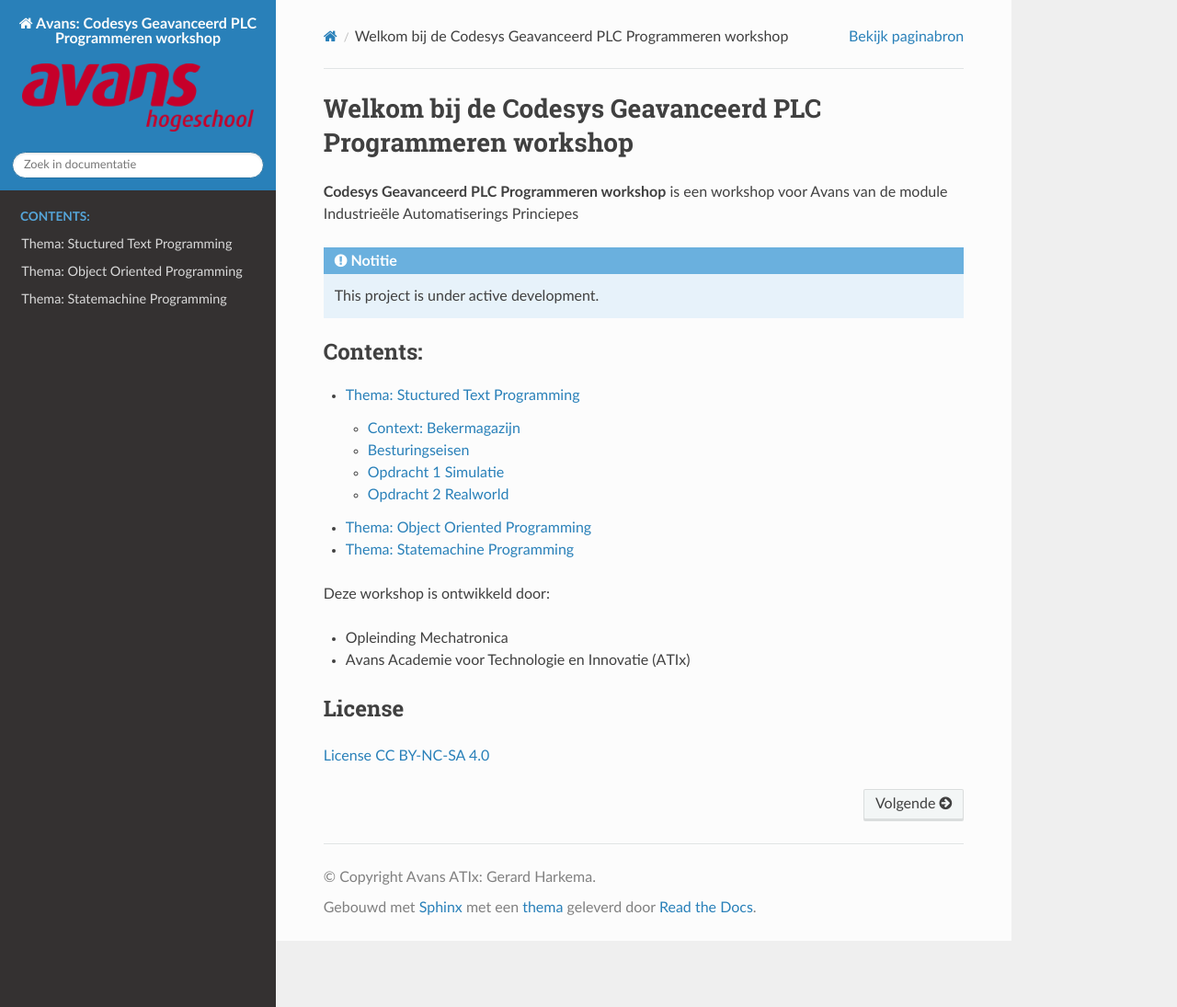
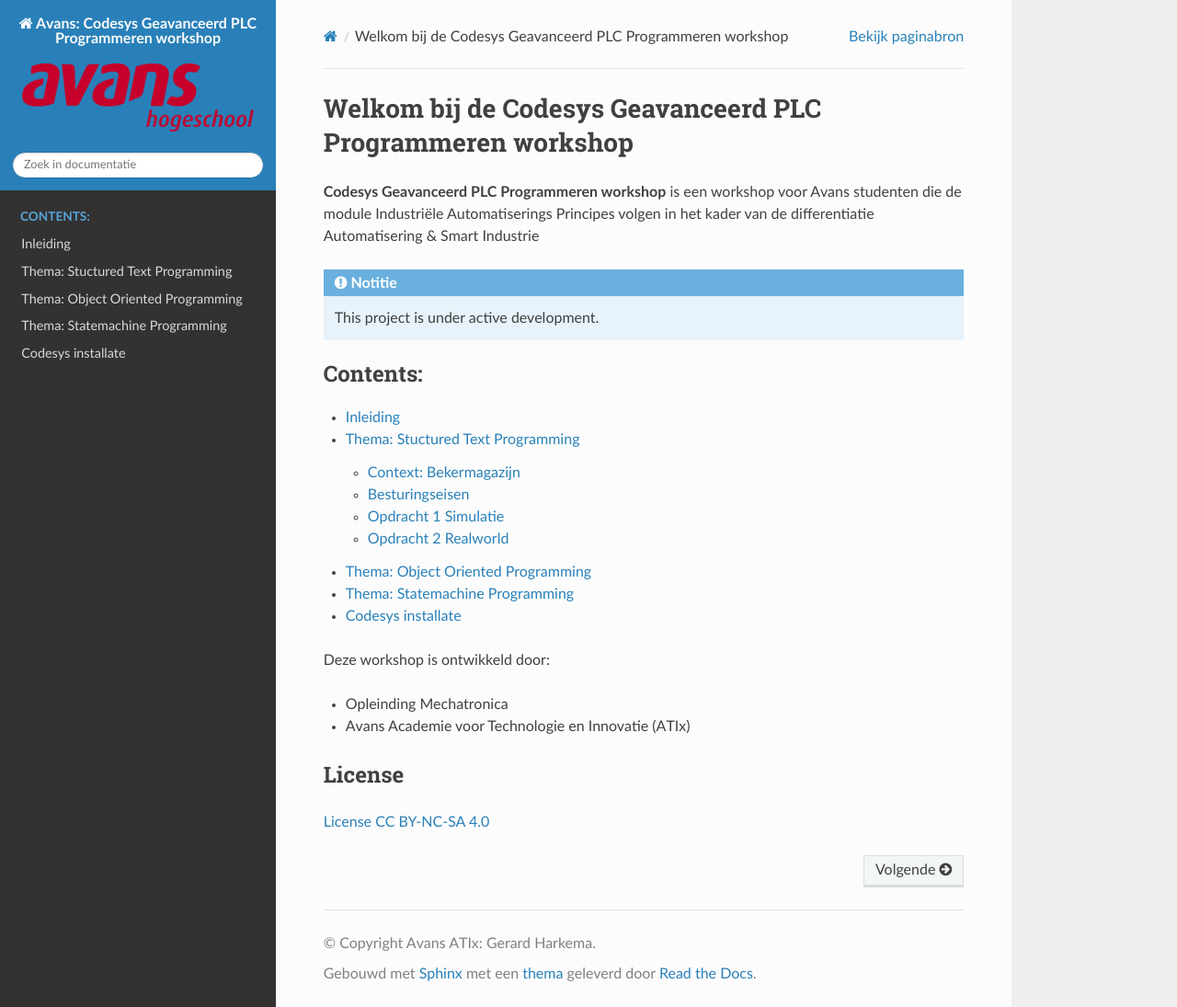
Before and after one commit to AvansMechatronica/CodeSys, a Sphinx documentation site: the page built from documentation/index.rst, in a window 1280 px wide and 1095 px high. Shown: the whole window at 92% size. Built offline with Sphinx 7.4.7 and the Read the Docs theme 3.1.0, drawn with Linux system fonts in a browser that asks for light colours.

Commit message:
20250130

```diff
--- a/documentation/index.rst
+++ b/documentation/index.rst
@@ -6,26 +6,28 @@
 Welkom bij de Codesys Geavanceerd PLC Programmeren workshop
 ===========================================================
 
-**Codesys Geavanceerd PLC Programmeren workshop** is een workshop voor Avans van de module Industrieële Automatiserings Princiepes
+**Codesys Geavanceerd PLC Programmeren workshop** is een workshop voor Avans studenten die de module Industriële Automatiserings Principes volgen in het kader van de differentiatie  Automatisering & Smart Industrie
 
 .. note::
    This project is under active development.
+
 
 
 .. toctree::
    :maxdepth: 2
    :caption: Contents:
 
+   documentation/inleiding.md
    documentation/structured_text_programming.md
    documentation/object_oriented_programming.md
    documentation/statemachine_programming.md
+   documentation/codesys_installatie.md
 
 Deze workshop is ontwikkeld door:
 
 + Opleinding Mechatronica
 + Avans Academie voor Technologie en Innovatie (ATIx)
 
-
 License
 -------
 
```
Also changed, not shown: documentation/documentation/codesys_installatie.md (added, +14 -0 lines), documentation/documentation/inleiding.md (added, +15 -0 lines).
